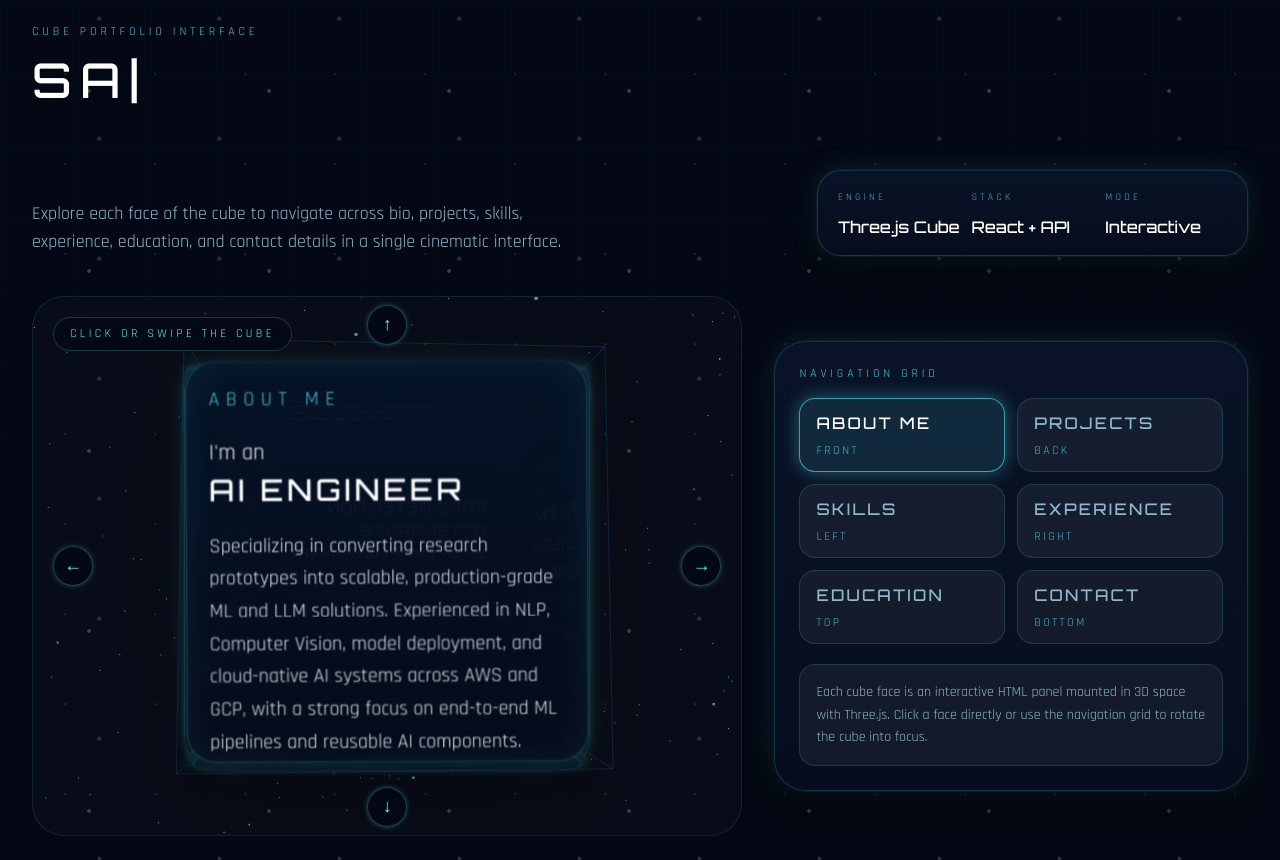
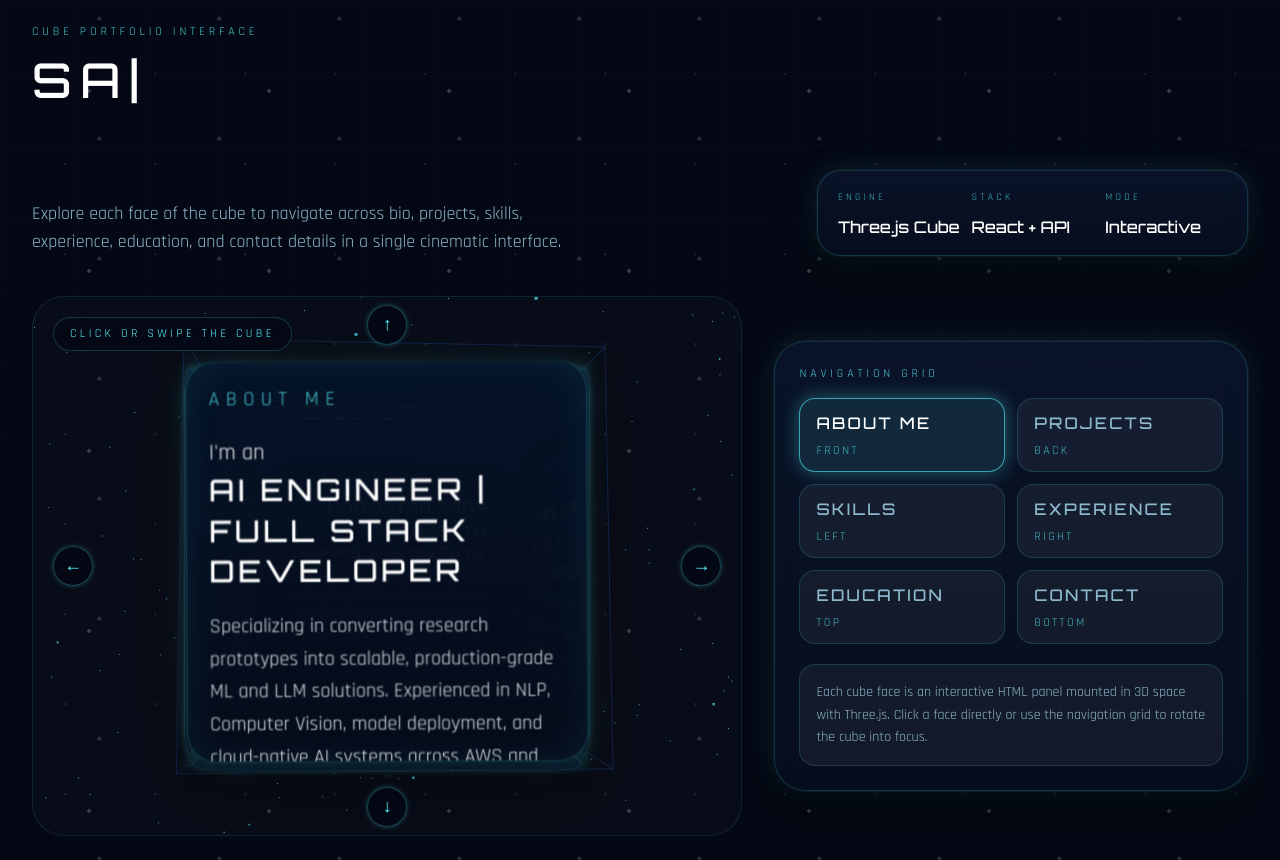
Before and after one commit to Sanjeetss/portfolio, a React (Vite) app in the folder client/: page / in a window 1280 px wide. Built offline with nearby package versions, Linux system fonts and the light colour scheme; no server answers; the HTML template or start-up script is replaced by a standard one.

Commit message:
chore(portfolio): update fallback title to include Full Stack Developer

```diff
--- a/client/src/data/fallbackPortfolio.js
+++ b/client/src/data/fallbackPortfolio.js
@@ -2,7 +2,7 @@ const fallbackPortfolio = {
   about: {
     id: 1,
     name: "Sanjeet Sawardekar",
-    title: "AI Engineer",
+    title: "AI Engineer | Full Stack Developer",
     bio: "Specializing in converting research prototypes into scalable, production-grade ML and LLM solutions. Experienced in NLP, Computer Vision, model deployment, and cloud-native AI systems across AWS and GCP, with a strong focus on end-to-end ML pipelines and reusable AI components.",
   },
 
```
